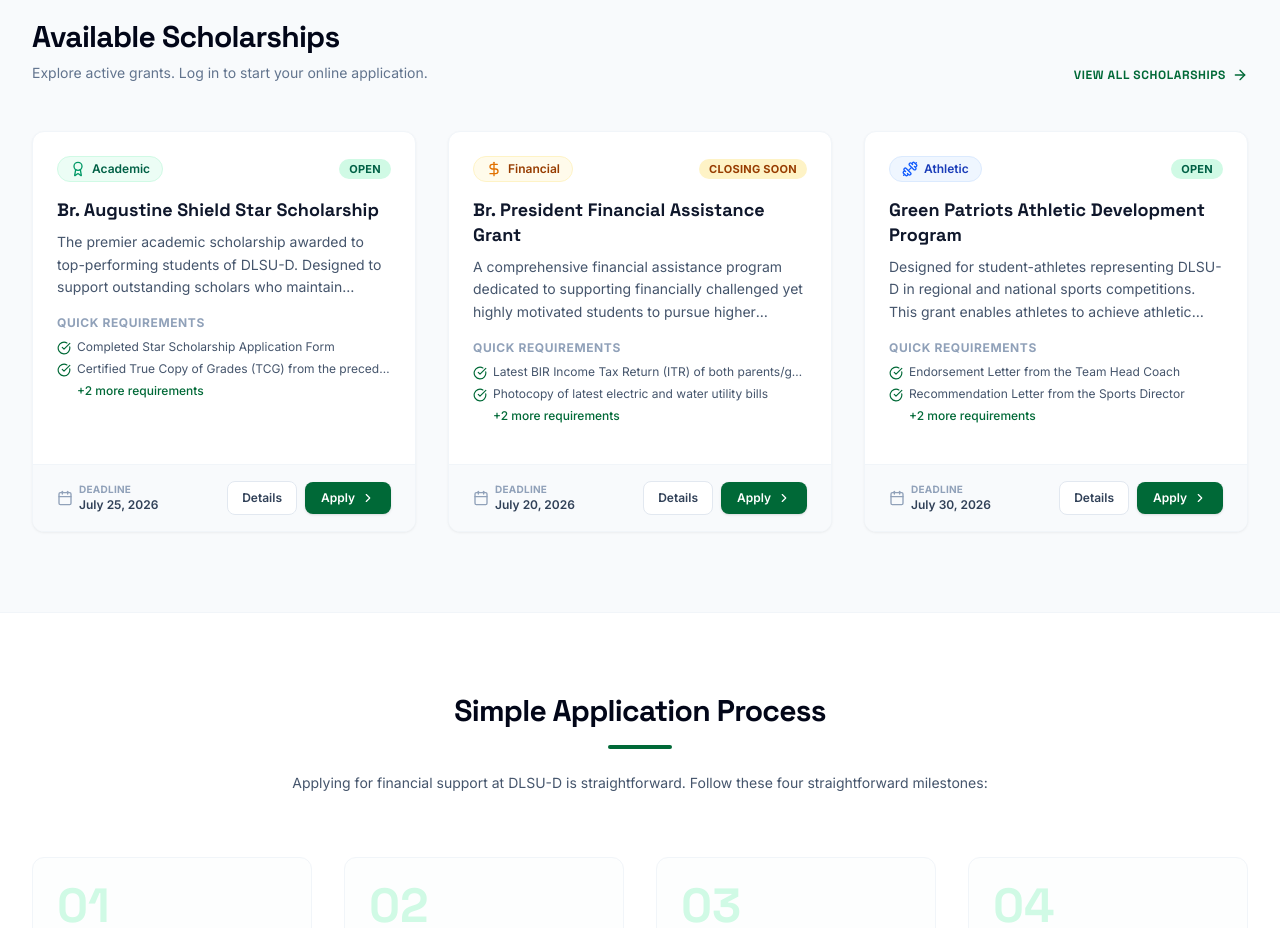
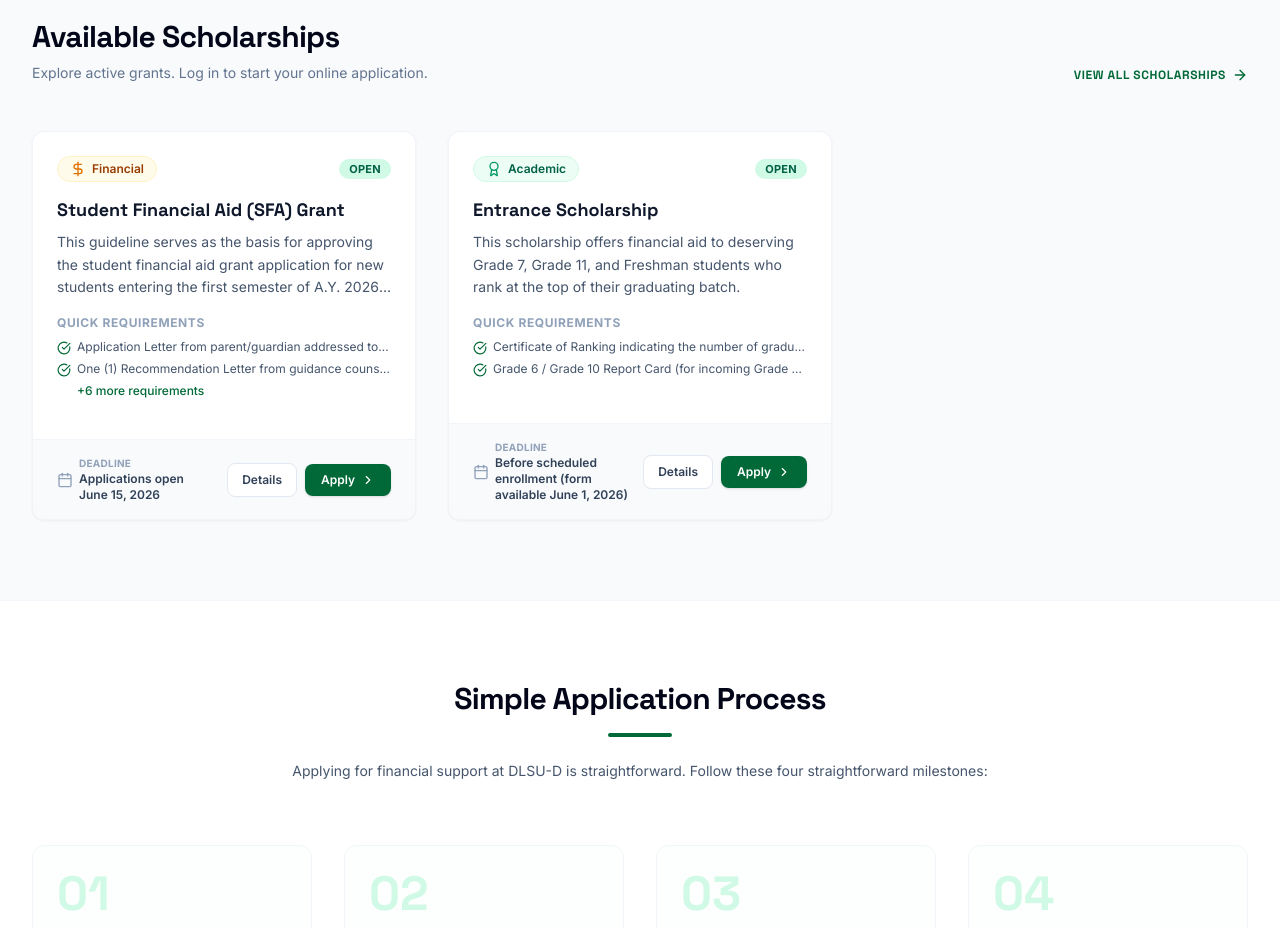
Before and after one commit to uhhlyy/AniSkolar_Frontend, a React (Vite) app: page / in a window 1280 px wide. Shown: the part 1500-2428 px from the top of the page. Built offline with nearby package versions, Linux system fonts and the light colour scheme.

Commit message:
Updated available scholarships in Explore Grant

```diff
--- a/src/data/scholarships.ts
+++ b/src/data/scholarships.ts
@@ -3,187 +3,60 @@
 export const mockScholarships: Scholarship[] = [
   {
     id: 's1',
-    name: 'Br. Augustine Shield Star Scholarship',
-    category: 'Academic',
-    description: 'The premier academic scholarship awarded to top-performing students of DLSU-D. Designed to support outstanding scholars who maintain exemplary academic performance and lead in civic duties.',
+    name: 'Student Financial Aid (SFA) Grant',
+    category: 'Financial',
+    description: 'This guideline serves as the basis for approving the student financial aid grant application for new students entering the first semester of A.Y. 2026-2027.',
     benefits: [
-      '100% Tuition and Fees discount (including laboratory and miscellaneous)',
-      'Monthly living subsidy of ₱5,000',
-      'Book allowance of ₱3,000 per semester',
-      'Priority registration for courses and general assemblies'
+      'Financial assistance grant covering a portion of tuition and/or fees, with the specific amount and coverage determined by the Linkages and Scholarship Office (LSO) based on evaluation of the applicant\'s financial need'
     ],
     eligibility: [
-      'Must be a regular student carrying a full course load',
-      'Must have a cumulative GPA of 3.75 or higher (out of 4.0)',
-      'No grade lower than 3.0 in any academic course',
-      'No record of disciplinary infraction'
+      'Must be a Filipino citizen, preferably Catholic, with good moral character, and preferably a graduate of a public school',
+      'Incoming freshmen: general average of 85% and above',
+      'Upperclassmen: minimum cumulative GPA of 2.50',
+      'No failing grades in any subject',
+      'Must be enrolled in a minimum of 18 units of subject load, or as prescribed by the course curricula'
     ],
     requirements: [
-      'Completed Star Scholarship Application Form',
-      'Certified True Copy of Grades (TCG) from the preceding semester',
-      'Two (2) Letters of Recommendation from College Professors',
-      'Certificate of Good Moral Character'
+      'Application Letter from parent/guardian addressed to the Scholarship Coordinator of DLSU-D',
+      'One (1) Recommendation Letter from guidance counselor, class adviser, subject teacher, or school principal',
+      'Personal Essay with one (1) 2x2 photo taken within the last three months',
+      'Updated Certificate of Indigency',
+      'Certificate of Income Tax Return (ITR), Affidavit of Non-Filing of ITR, or Employment Contract (for children of OFWs)',
+      'Recent utility bills (electric and water), saved in one (1) JPEG file',
+      'Picture of Residence (indoor and outdoor view), saved in one (1) JPEG file',
+      'Hand-drawn vicinity sketch map with contact information, starting from the most distinguishable barangay landmark to your home'
     ],
     process: [
-      'Step 1: Submit the online application with all required documents before the deadline.',
-      'Step 2: Pre-screening by the Scholarship Committee based on academic standing.',
-      'Step 3: Written panel interview and examination for qualified applicants.',
-      'Step 4: Final approval from the Vice Chancellor for Academics and notification of results.'
+      'Step 1: Confirm your slot, then accomplish the online scholarship application on the date specified by the office, attaching all required documents in JPEG format.',
+      'Step 2: Await notification of your application status via the DLSU-D Student Portal, email, or Schoolbook.'
     ],
-    deadline: 'July 25, 2026',
+    deadline: 'Applications open June 15, 2026',
     status: 'Open'
   },
   {
     id: 's2',
-    name: 'Br. President Financial Assistance Grant',
-    category: 'Financial',
-    description: 'A comprehensive financial assistance program dedicated to supporting financially challenged yet highly motivated students to pursue higher education at DLSU-D.',
+    name: 'Entrance Scholarship',
+    category: 'Academic',
+    description: 'This scholarship offers financial aid to deserving Grade 7, Grade 11, and Freshman students who rank at the top of their graduating batch.',
     benefits: [
-      '50% to 100% Tuition discount based on family annual gross income',
-      'Flexible payment terms for remaining balances',
-      'Book store discount of 20% on all required textbooks'
+      'Rank 1: 100% Tuition discount (excludes miscellaneous fees)',
+      'Rank 2: 50% Tuition discount (excludes miscellaneous fees)'
     ],
     eligibility: [
-      'Family annual gross income must not exceed ₱350,000',
-      'Must maintain a cumulative GPA of 2.50 or higher',
-      'No grade of Failure (F) or Incomplete (INC)',
-      'Must be a regular student'
+      'Must be an incoming Grade 7, Grade 11, or Freshman student',
+      'Must rank first or second from a batch of at least 100 graduates from a DepEd-recognized school'
     ],
     requirements: [
-      'Latest BIR Income Tax Return (ITR) of both parents/guardians, or Certificate of Low Income',
-      'Photocopy of latest electric and water utility bills',
-      'Statement of grades from the previous school term',
-      'Brief essay explaining family financial situation and academic aspirations'
+      'Certificate of Ranking indicating the number of graduates',
+      'Grade 6 / Grade 10 Report Card (for incoming Grade 7 / Grade 11), or Grade 12 Report Card / Form 138 (for incoming Freshman)'
     ],
     process: [
-      'Step 1: Fill out the online application and attach financial proof documents.',
-      'Step 2: Verification of family income status and house visit/assessment if necessary.',
-      'Step 3: Interview with the Social Welfare officer.',
-      'Step 4: Award determination and final list release.'
+      'Step 1: Check your eligibility — confirm your rank and your batch\'s graduate count.',
+      'Step 2: Accomplish the Online Scholarship Form, available on the DLSU-D website starting June 1, 2026, and submit it before your scheduled enrollment.',
+      'Step 3: Submit the required documents alongside your accomplished online application form.',
+      'Step 4: Wait for your application status notification via the DLSU-D Student Portal. If approved, the scholarship is applied to your tuition fee upon enrollment. If disapproved, you may still enroll but will not receive the entrance scholarship discount.'
     ],
-    deadline: 'July 20, 2026',
-    status: 'Closing Soon'
-  },
-  {
-    id: 's3',
-    name: 'Green Patriots Athletic Development Program',
-    category: 'Athletic',
-    description: 'Designed for student-athletes representing DLSU-D in regional and national sports competitions. This grant enables athletes to achieve athletic greatness without compromising academic growth.',
-    benefits: [
-      '100% Tuition waiver for varsity members playing in major leagues',
-      'Free athletic gear, uniform kits, and medical insurance',
-      'Exclusive access to sports rehabilitation facilities and trainers',
-      'Academic tutoring support program'
-    ],
-    eligibility: [
-      'Must pass physical fitness tests and team tryouts conducted by the Athletics Office',
-      'Must maintain a minimum GPA of 2.0 or higher',
-      'Must carry at least 15 units of course load per semester',
-      'No pending disciplinary cases'
-    ],
-    requirements: [
-      'Endorsement Letter from the Team Head Coach',
-      'Recommendation Letter from the Sports Director',
-      'Medical clearance certificate from the University Clinic',
-      'True Copy of Grades'
-    ],
-    process: [
-      'Step 1: Obtain a varsity endorsement from your coach.',
-      'Step 2: Submit the athletic grant form with grades and medical clearance.',
-      'Step 3: Athletic Office performance evaluation.',
-      'Step 4: Scholarship Board approval.'
-    ],
-    deadline: 'July 30, 2026',
+    deadline: 'Before scheduled enrollment (form available June 1, 2026)',
     status: 'Open'
-  },
-  {
-    id: 's4',
-    name: 'St. Mutien Marie Leadership Scholarship',
-    category: 'Leadership',
-    description: 'Awarded to students who exhibit exemplary leadership qualities through active participation in student councils, recognized organizations, and university-wide civic outreach programs.',
-    benefits: [
-      '50% Tuition discount for the semester of service',
-      'Fully funded leadership training workshops and national conventions',
-      'Certificate of Excellence in Student Leadership'
-    ],
-    eligibility: [
-      'Must hold a key officer position in a recognized student organization or Student Council',
-      'Must maintain a GPA of 2.75 or higher with no failing marks',
-      'Highly active in community service and community-extension programs'
-    ],
-    requirements: [
-      'Certificate of Election or Appointment to the student leadership post',
-      'Accomplished Leadership Portfolio detailing community projects and accomplishments',
-      'Endorsement from the Student Directory Office',
-      'Certified copy of grades'
-    ],
-    process: [
-      'Step 1: Submit application accompanied by leadership portfolio.',
-      'Step 2: Leadership panel assessment.',
-      'Step 3: Verification of standing from Student Directory Office.',
-      'Step 4: Notice of award.'
-    ],
-    deadline: 'August 05, 2026',
-    status: 'Open'
-  },
-  {
-    id: 's5',
-    name: 'St. John Baptist de La Salle Diocesan Scholars Program',
-    category: 'Others',
-    description: 'A collaborative scholarship between DLSU-D and local dioceses, catering to parishioners and church workers who wish to acquire university degrees.',
-    benefits: [
-      '75% Tuition fee subsidy',
-      'Spiritual development seminars and character-building cohorts',
-      'Direct service placement opportunities in university community extensions'
-    ],
-    eligibility: [
-      'Must be an active member of an endorsing local diocese/parish',
-      'Must maintain a cumulative GPA of 2.50 or higher',
-      'Endorsed by the Parish Priest/Bishop'
-    ],
-    requirements: [
-      'Official Bishop/Parish Priest endorsement letter with official seal',
-      'Sacramental Certificates (Baptism, Confirmation)',
-      'Certificate of Low Income of family',
-      'High school report card or latest college transcripts'
-    ],
-    process: [
-      'Step 1: Submit parish endorsement along with grades.',
-      'Step 2: Interview with Diocesan Liaison Officer.',
-      'Step 3: Background verification and scholarship evaluation.',
-      'Step 4: Notice of placement.'
-    ],
-    deadline: 'July 15, 2026',
-    status: 'Closing Soon'
-  },
-  {
-    id: 's6',
-    name: 'University Student Assistantship Program',
-    category: 'Financial',
-    description: 'Provides opportunities for financially needy students to support their education by rendering service hours in various academic and administrative departments within the university.',
-    benefits: [
-      'Hourly wage credit of ₱100/hour applied directly to tuition and fees',
-      'Flexible shift schedules matching academic timetables',
-      'Valuable on-campus work experience'
-    ],
-    eligibility: [
-      'Must be a regular student in sophomore year or higher',
-      'Must have a GPA of 2.25 or higher',
-      'Available to work up to 20 hours per week on campus'
-    ],
-    requirements: [
-      'Student Assistantship Application Form',
-      'Class schedule for the current semester',
-      'ITR or low-income certification of parents',
-      'Two character reference letters from university personnel'
-    ],
-    process: [
-      'Step 1: Submit application and department preference.',
-      'Step 2: Department interview and scheduling match.',
-      'Step 3: Placement allocation and service contract signing.',
-      'Step 4: Commencement of assistantship service.'
-    ],
-    deadline: 'July 10, 2026',
-    status: 'Closing Soon'
   }
 ];
```
